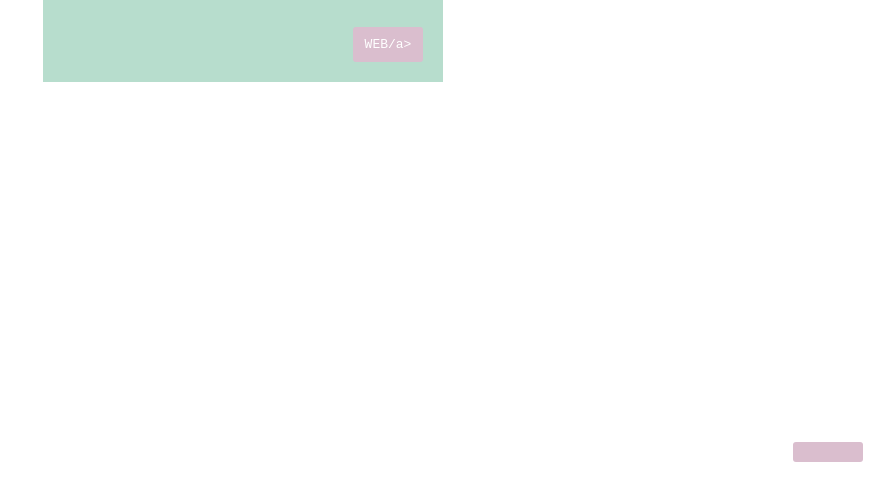
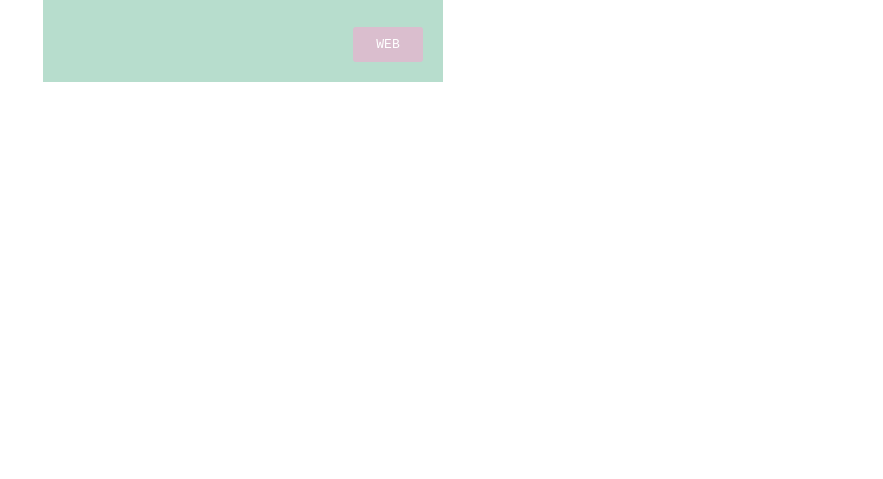
Before and after one commit to pricilagarcia/posts, a plain HTML site: page index.html in a window 1280 px wide. Shown: the part 318-797 px from the top of the page, without its empty margins (397-1280 px from the left). Drawn offline with Linux system fonts and the light colour scheme.

Commit message:
corrige un coando

```diff
--- a/index.html
+++ b/index.html
@@ -15,7 +15,7 @@
     </header>
     <h1 class="titulo">Pricila Morales</h1>
     <p class="contenido">Este es mi primer proyecto creado con la ayuda de git que consiste en la creación de un post y el proceso de todo el proyecto, les dejo el link de mi portafolio si desean ver todos mis proyectos.</p>
-    <a class= "boton" href="#">WEB/a>
+    <a class= "boton" href="#">WEB</a>
 </div>
 </body>
 </html>
```
